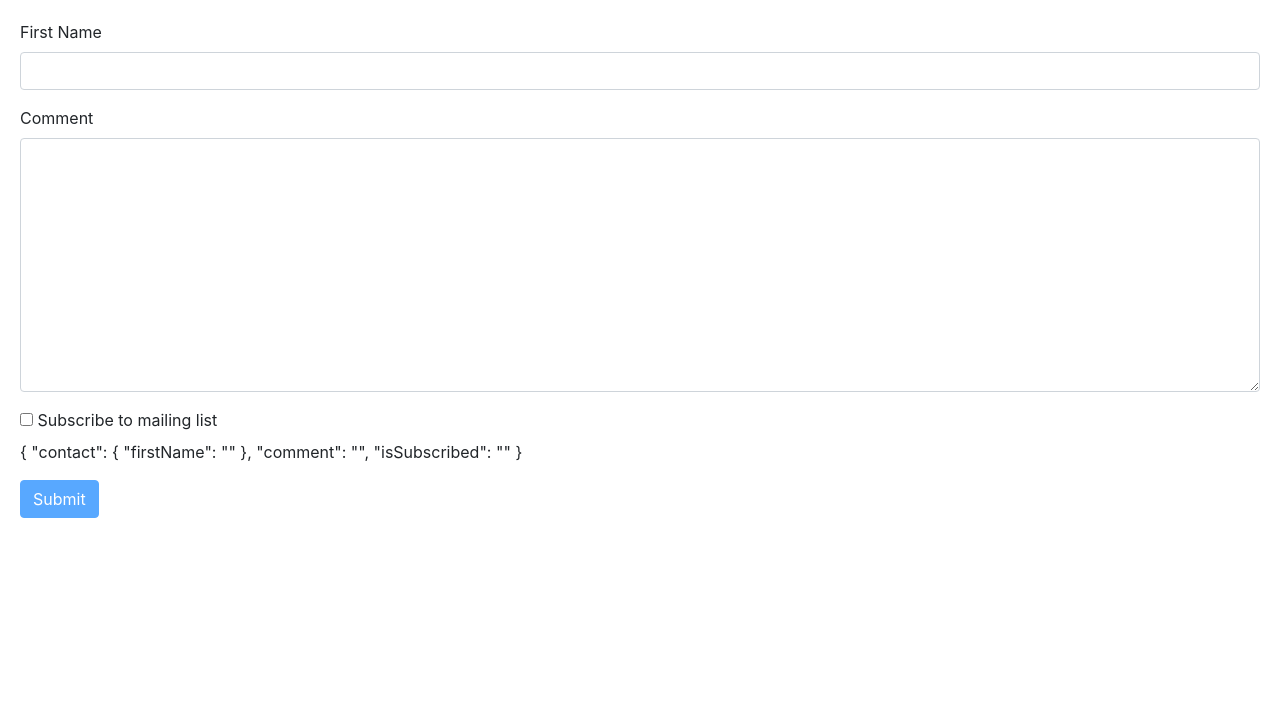
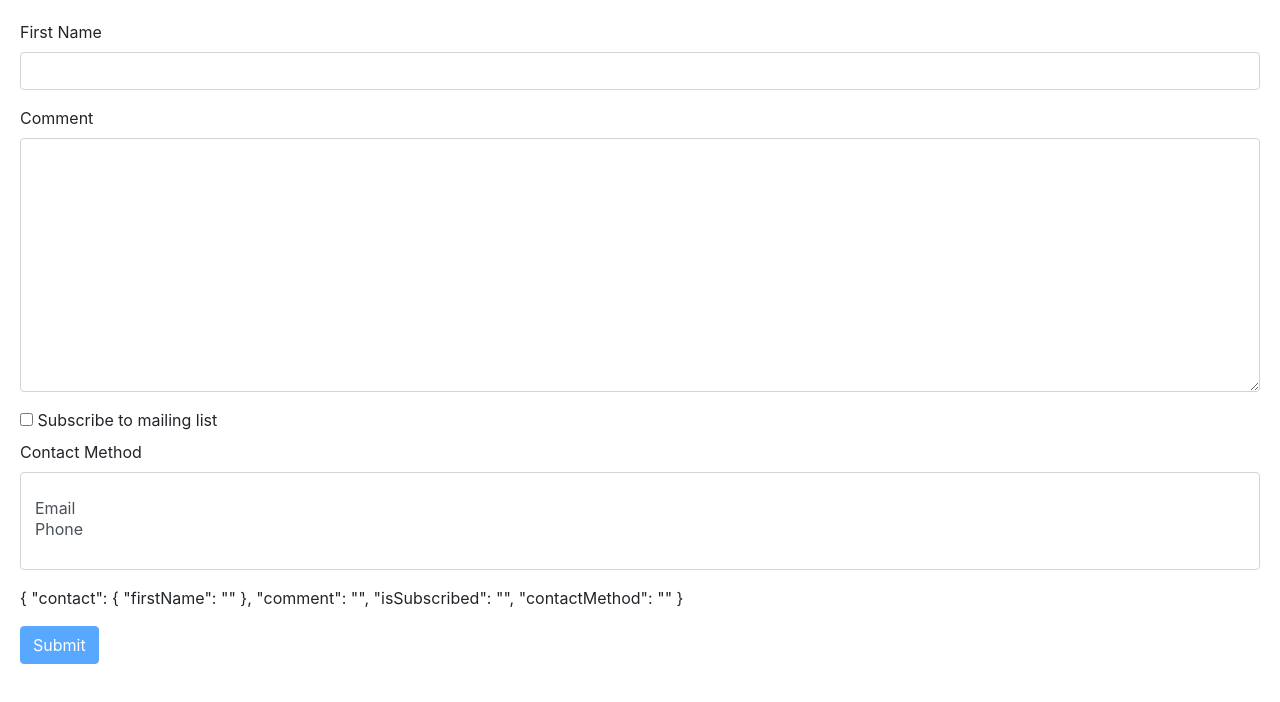
Before and after one commit to jachqaz/HelloAngular, an Angular app: page / in a window 1280 px wide. Shown: the top 702 px of the page. Built offline with nearby package versions, Linux system fonts and the light colour scheme.

Commit message:
Working with Drop-down

```diff
--- a/src/app/contact-form/contact-form.component.html
+++ b/src/app/contact-form/contact-form.component.html
@@ -44,6 +44,17 @@
       <input type="checkbox" ngModel name="isSubscribed"> Subscribe to mailing list
     </label>
   </div>
+  <div class="form-group">
+    <label for="contactMethod">Contact Method</label>
+    <!--<select ngModel name="contactMethod" id="contactMethod"class="form-control">-->
+    <!--<option value=""></option>-->
+    <!--<option *ngFor="let method of contactMethods" [value]="method.id">{{method.name}}</option>-->
+    <!--</select>-->
+    <select multiple ngModel name="contactMethod" id="contactMethod" class="form-control">
+      <option value=""></option>
+      <option *ngFor="let method of contactMethods" [value]="method.id">{{method.name}}</option>
+    </select>
+  </div>
   <p>
     {{f.value | json}}
   </p>
--- a/src/app/contact-form/contact-form.component.ts
+++ b/src/app/contact-form/contact-form.component.ts
@@ -6,6 +6,10 @@
   styleUrls: ['./contact-form.component.css']
 })
 export class ContactFormComponent {
+  contactMethods = [
+    {id: 1, name: 'Email'},
+    {id: 2, name: 'Phone'}
+  ];
   log(x) {
     console.log(x);
   }
```
